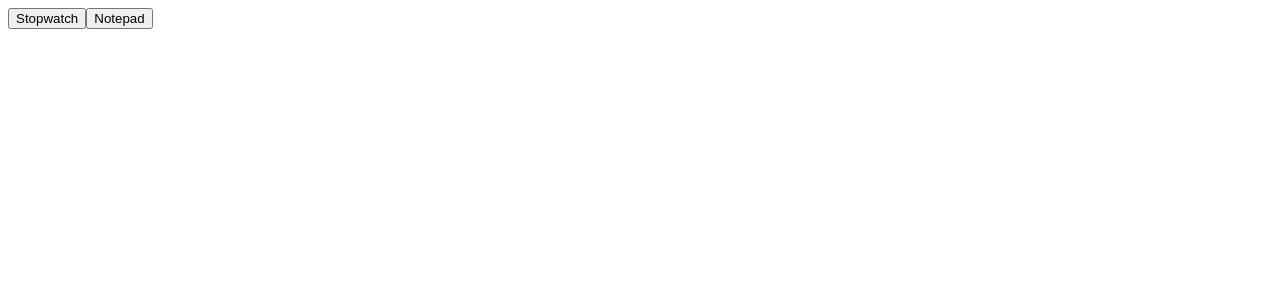
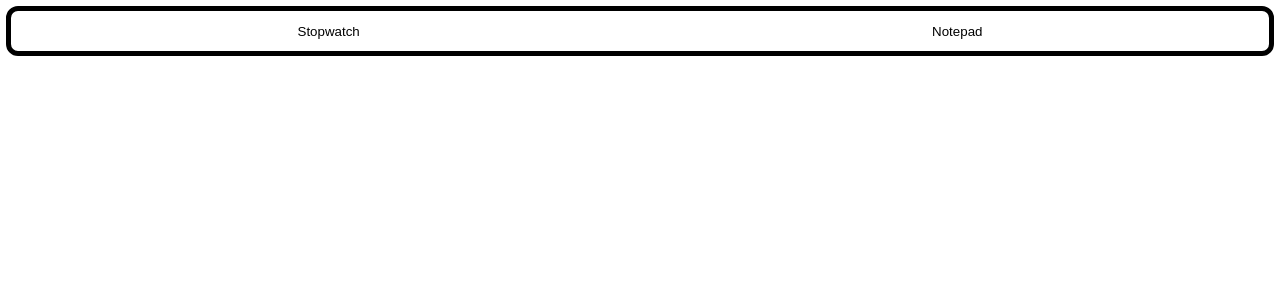
Before and after one commit to WanSouu/utility-manager, a React (Vite) app: page / in a window 1280 px wide. Shown: the top 300 px of the page. Built offline with nearby package versions, Linux system fonts and the light colour scheme.

Commit message:
Top bar styling

```diff
--- a/src/mainStyles.css
+++ b/src/mainStyles.css
@@ -22,6 +22,31 @@ body {
 .utility-content {
   height: calc(100% - 20px); /* 100% height card - 20px top bar height*/
   width: 100%;
+}
+#utility-nav {
+  margin: 0.5%;
+  border: 5px black solid;
+
+  /* 100% screen width*/
+  /* - margin for left & right side = 99% */
+  /* - border width for left & right side = 99% - 10px */
+  width:calc(99% - 10px);
+  height: 5%;
+
+  border-radius: 12px;
+  position: fixed;
+  top: 0;
+  left: 0;
+
+  display: flex;
+}
+#utility-nav > button {
+  flex:auto;
+  background: none;
+  outline: none;
+  border: none;
+  cursor: pointer;
+  display: inline-block;
 }
 .top-bar {
   height: 20px;
```
